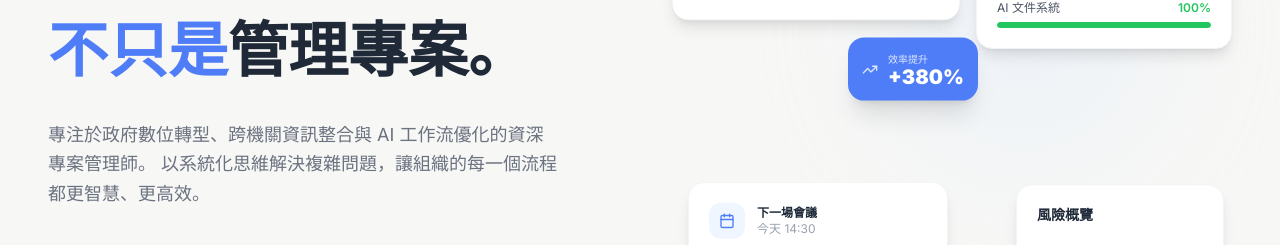
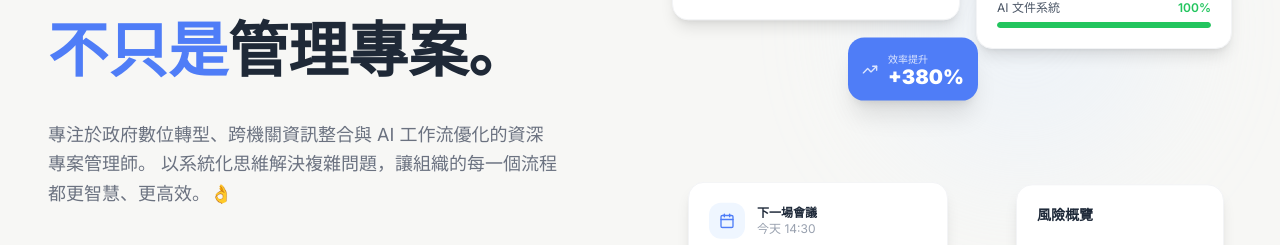
Before and after one commit to fiying0788-blip/Portfolio_Figma, a React (Vite) app: page / in a window 1280 px wide. Shown: the part 337-582 px from the top of the page. Built offline with nearby package versions, Linux system fonts and the light colour scheme.

Commit message:
Update files from Figma Make

```diff
--- a/src/app/App.tsx
+++ b/src/app/App.tsx
@@ -436,7 +436,7 @@ function HeroSection() {
             className="text-lg text-[#6B7280] leading-relaxed mb-10 max-w-lg"
           >
             專注於政府數位轉型、跨機關資訊整合與 AI 工作流優化的資深專案管理師。
-            以系統化思維解決複雜問題，讓組織的每一個流程都更智慧、更高效。
+            以系統化思維解決複雜問題，讓組織的每一個流程都更智慧、更高效。👌
           </motion.p>
 
           <motion.div
```
